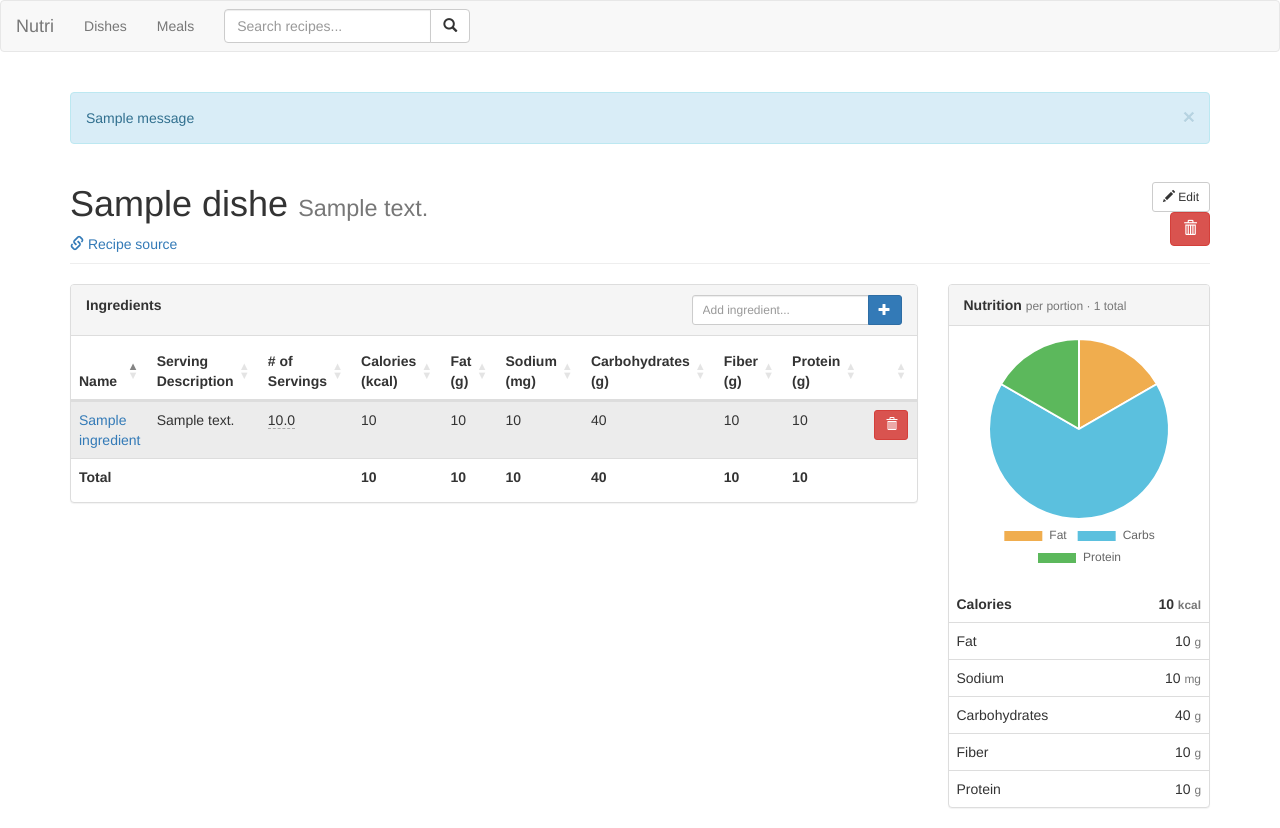
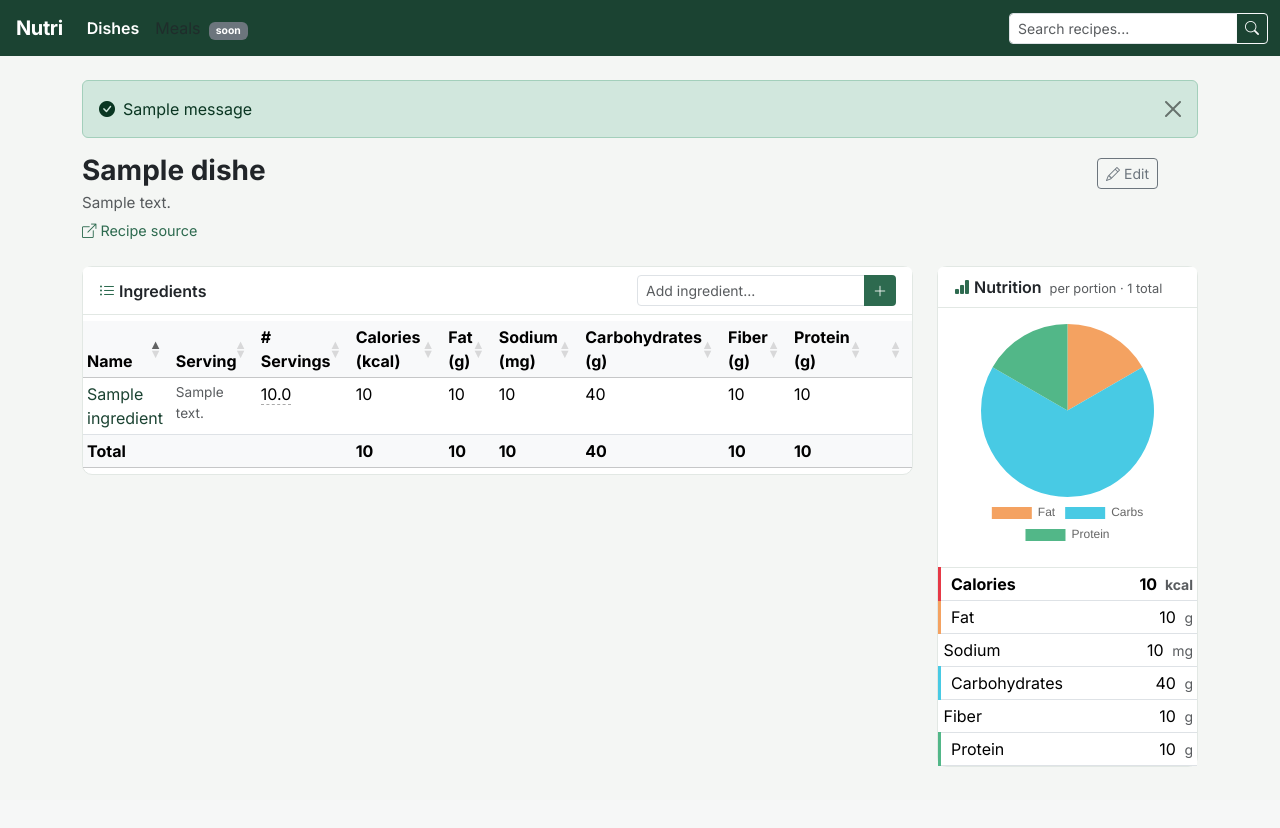
Before and after one commit to astonshane/nutri, a Flask app: page /dish/1 in a window 1280 px wide. After the commit the page ends 767 px from the top, so only its background shows below. Run offline with Flask 3, Linux system fonts and the light colour scheme; tables that the repository leaves empty hold one stand-in row (values such as "Sample post"); one stand-in notice (Sample message) is shown; some libraries are stand-ins or nearby versions.

Commit message:
Visual redesign: Bootstrap 5, custom palette, modern UI
- Upgrade Bootstrap 3 → 5.3.2; replace Glyphicons with Bootstrap Icons 1.11.3
- Add Inter font and custom green/macro color palette
- Dark green navbar with leaf wordmark and active link highlighting
- Home page feature cards with hover lift effect
- Dishes: card-wrapped table with colored macro badge pills (kcal/carbs/protein)
- Dish detail: BS5 card layout, color-coded nutrition panel rows per macro
- Pie chart colors updated to match macro palette
- Delete buttons hidden until row hover; form collapse updated for BS5
- Search/food/add-serving pages updated to BS5 throughout

Co-Authored-By: Claude Sonnet 4.6 <noreply@anthropic.com>

```diff
--- a/nutri/templates/base.html
+++ b/nutri/templates/base.html
@@ -4,13 +4,79 @@
   <title>{% block title %}{% endblock %} - Nutri</title>
   <meta charset="utf-8">
   <meta name="viewport" content="width=device-width, initial-scale=1">
-  <link rel="stylesheet" href="https://maxcdn.bootstrapcdn.com/bootstrap/3.4.1/css/bootstrap.min.css">
-  <link rel="stylesheet" href="https://cdn.datatables.net/1.13.8/css/dataTables.bootstrap.min.css">
-  <script src="https://ajax.googleapis.com/ajax/libs/jquery/3.7.1/jquery.min.js"></script>
-  <script src="https://maxcdn.bootstrapcdn.com/bootstrap/3.4.1/js/bootstrap.min.js"></script>
+  <link href="https://cdn.jsdelivr.net/npm/bootstrap@5.3.2/dist/css/bootstrap.min.css" rel="stylesheet">
+  <link href="https://cdn.jsdelivr.net/npm/bootstrap-icons@1.11.3/font/bootstrap-icons.min.css" rel="stylesheet">
+  <link href="https://cdn.datatables.net/1.13.8/css/dataTables.bootstrap5.min.css" rel="stylesheet">
+  <link href="https://fonts.googleapis.com/css2?family=Inter:wght@400;500;600;700&display=swap" rel="stylesheet">
+
+  <style>
+    :root {
+      --nutri-dark:    #1b4332;
+      --nutri-primary: #2d6a4f;
+      --nutri-light:   #52b788;
+      --macro-fat:     #f4a261;
+      --macro-carbs:   #48cae4;
+      --macro-protein: #52b788;
+      --macro-calories:#e63946;
+    }
+
+    body { font-family: 'Inter', sans-serif; background: #f4f6f4; }
+
+    /* Navbar */
+    .navbar { background-color: var(--nutri-dark) !important; }
+    .navbar-brand { font-weight: 700; letter-spacing: -.4px; font-size: 1.25rem; }
+
+    /* Cards */
+    .card { border: 1px solid #e2e8e4; border-radius: 10px; }
+    .card-header { background: #fff; border-bottom: 1px solid #e2e8e4; font-weight: 600; }
+
+    /* Home feature cards */
+    .feature-card { transition: transform .15s, box-shadow .15s; border-radius: 12px; }
+    .feature-card:hover { transform: translateY(-3px); box-shadow: 0 6px 20px rgba(0,0,0,.1); }
+    .feature-icon { width: 52px; height: 52px; border-radius: 14px; display: flex; align-items: center; justify-content: center; font-size: 1.5rem; }
+
+    /* Nutrition macro colors */
+    .macro-fat     { color: var(--macro-fat); }
+    .macro-carbs   { color: var(--macro-carbs); }
+    .macro-protein { color: var(--macro-protein); }
+
+    /* Nutrition table row indicators */
+    tr.nutrition-row-calories td:first-child { border-left: 3px solid var(--macro-calories); padding-left: 10px; }
+    tr.nutrition-row-fat      td:first-child { border-left: 3px solid var(--macro-fat);      padding-left: 10px; }
+    tr.nutrition-row-carbohydrate td:first-child { border-left: 3px solid var(--macro-carbs);   padding-left: 10px; }
+    tr.nutrition-row-protein  td:first-child { border-left: 3px solid var(--macro-protein);  padding-left: 10px; }
+
+    /* Macro badge pills in tables */
+    .macro-badge {
+      display: inline-block; padding: 2px 8px; border-radius: 20px;
+      font-size: .78rem; font-weight: 600;
+    }
+    .badge-calories { background: #fde8ea; color: #c1121f; }
+    .badge-carbs    { background: #e0f5fb; color: #0077a8; }
+    .badge-protein  { background: #e4f5ec; color: #1b7040; }
+
+    /* Click-to-edit quantity */
+    .qty-display { cursor: pointer; border-bottom: 1px dashed #aaa; }
+    .qty-input   { width: 80px; }
+
+    /* Delete button visible only on row hover */
+    .action-btn { opacity: 0; transition: opacity .15s; }
+    tr:hover .action-btn { opacity: 1; }
+
+    /* Page title area */
+    .page-title { margin-bottom: 1.5rem; }
+    .page-title h1 { font-weight: 700; font-size: 1.75rem; margin-bottom: .15rem; }
+    .page-title .text-muted { font-size: .95rem; }
+    .fw-500 { font-weight: 500 !important; }
+    .fw-600 { font-weight: 600 !important; }
+  </style>
+
+  <script src="https://code.jquery.com/jquery-3.7.1.min.js"></script>
+  <script src="https://cdn.jsdelivr.net/npm/bootstrap@5.3.2/dist/js/bootstrap.bundle.min.js"></script>
   <script src="https://cdn.datatables.net/1.13.8/js/jquery.dataTables.min.js"></script>
-  <script src="https://cdn.datatables.net/1.13.8/js/dataTables.bootstrap.min.js"></script>
+  <script src="https://cdn.datatables.net/1.13.8/js/dataTables.bootstrap5.min.js"></script>
   <script src="https://cdn.jsdelivr.net/npm/chart.js@4.4.2/dist/chart.umd.min.js"></script>
+
   <script>
     var macroChart = null;
 
@@ -27,21 +93,19 @@
       var q = new URLSearchParams(window.location.search).get('q') || '';
       $('table.sortable-paged').DataTable({ search: { search: q } });
 
-      // Macro pie chart
       var chartCanvas = document.getElementById('macro-chart');
       if (chartCanvas) {
         macroChart = new Chart(chartCanvas, {
           type: 'pie',
           data: {
             labels: ['Fat', 'Carbs', 'Protein'],
-            datasets: [{ data: getMacroData(), backgroundColor: ['#f0ad4e', '#5bc0de', '#5cb85c'] }]
+            datasets: [{ data: getMacroData(), backgroundColor: ['#f4a261', '#48cae4', '#52b788'], borderWidth: 0 }]
           },
           options: { plugins: { legend: { position: 'bottom' } } }
         });
       }
     });
 
-    // Click-to-edit ingredient quantity
     $(document).on('click', '.qty-display', function() {
       var $cell = $(this).closest('.qty-cell');
       $(this).hide();
@@ -65,14 +129,12 @@
           $display.text(qty).show();
           $input.hide();
 
-          // Update this row's nutrition cells
           var $row = $cell.closest('tr');
           $row.find('td[data-key]').each(function() {
             $(this).text(Math.round(parseFloat($(this).data('per-unit')) * qty));
           });
           $row.data('quantity', qty);
 
-          // Recalculate totals from all rows
           var $table = $row.closest('table');
           var totals = {};
           $table.find('tbody tr[data-quantity]').each(function() {
@@ -83,18 +145,15 @@
             });
           });
 
-          // Update totals row
           $table.find('tfoot td[data-key]').each(function() {
             $(this).find('strong').text(Math.round(totals[$(this).data('key')] || 0));
           });
 
-          // Update per-portion panel
           var portions = $table.data('portions');
           $('.per-portion-val').each(function() {
             $(this).text(Math.round((totals[$(this).data('key')] || 0) / portions));
           });
 
-          // Update pie chart
           if (macroChart) {
             macroChart.data.datasets[0].data = getMacroData();
             macroChart.update();
@@ -109,34 +168,41 @@
 </head>
 <body>
 
-<nav class="navbar navbar-default">
+<nav class="navbar navbar-expand-lg navbar-dark">
   <div class="container-fluid">
-    <div class="navbar-header">
-      <a class="navbar-brand" href="{{ url_for('index')}}">Nutri</a>
+    <a class="navbar-brand text-white" href="{{ url_for('index')}}">
+      <i class="bi bi-leaf-fill me-1" style="color: var(--nutri-light)"></i>Nutri
+    </a>
+    <button class="navbar-toggler" type="button" data-bs-toggle="collapse" data-bs-target="#navbarContent" aria-controls="navbarContent" aria-expanded="false" aria-label="Toggle navigation">
+      <span class="navbar-toggler-icon"></span>
+    </button>
+    <div class="collapse navbar-collapse" id="navbarContent">
+      <ul class="navbar-nav me-auto mb-2 mb-lg-0">
+        <li class="nav-item">
+          <a class="nav-link {% if request.endpoint in ('dishes', 'dish') %}active fw-semibold{% endif %}" href="{{ url_for('dishes')}}">Dishes</a>
+        </li>
+        <li class="nav-item">
+          <a class="nav-link disabled text-muted">Meals <span class="badge bg-secondary ms-1" style="font-size:.65rem">soon</span></a>
+        </li>
+      </ul>
+      <form class="d-flex" action="{{ url_for('dishes') }}" method="get">
+        <div class="input-group input-group-sm">
+          <input class="form-control" type="text" name="q" placeholder="Search recipes..." value="{{ request.args.get('q', '') }}">
+          <button type="submit" class="btn btn-outline-light">
+            <i class="bi bi-search"></i>
+          </button>
+        </div>
+      </form>
     </div>
-    <ul class="nav navbar-nav">
-      <li><a href="{{ url_for('dishes')}}">Dishes</a></li>
-      <li><a href="#">Meals</a></li>
-    </ul>
-    <form class="navbar-form navbar-left" action="{{ url_for('dishes') }}" method="get">
-      <div class="input-group">
-        <input class="form-control" type="text" name="q" placeholder="Search recipes..." value="{{ request.args.get('q', '') }}">
-        <span class="input-group-btn">
-          <button type="submit" class="btn btn-default">
-            <span class="glyphicon glyphicon-search"></span>
-          </button>
-        </span>
-      </div>
-    </form>
   </div>
 </nav>
 
-<div class="container">
-  <h2>{% block header %}{% endblock %}</h2>
+<div class="container py-4">
+  {% block header %}{% endblock %}
   {% for message in get_flashed_messages() %}
-    <div class="alert alert-info alert-dismissible" role="alert">
-      <button type="button" class="close" data-dismiss="alert">&times;</button>
-      {{ message }}
+    <div class="alert alert-success alert-dismissible fade show" role="alert">
+      <i class="bi bi-check-circle-fill me-2"></i>{{ message }}
+      <button type="button" class="btn-close" data-bs-dismiss="alert"></button>
     </div>
   {% endfor %}
   {% block content %}{% endblock %}
--- a/nutri/templates/dish.html
+++ b/nutri/templates/dish.html
@@ -7,71 +7,61 @@
 {% block content %}
 {% set per_portion = dish.nutrition_per_portion() %}
 
-<div class="page-header" style="margin-top: 10px">
-    <div class="row">
-        <div class="col-sm-8">
-            <h1>
-                {{dish.title}}
-                <small>{{dish.description}}</small>
-            </h1>
+<div class="page-title d-flex align-items-start justify-content-between flex-wrap gap-2 mb-4">
+  <div>
+    <h1 class="mb-1">{{dish.title}}</h1>
+    {% if dish.description %}
+      <p class="text-muted mb-1">{{dish.description}}</p>
+    {% endif %}
     {% if dish.url %}
-            <a href="{{ dish.url }}" target="_blank" rel="noopener">
-                <span class="glyphicon glyphicon-link"></span> Recipe source
+      <a href="{{ dish.url }}" target="_blank" rel="noopener" class="text-decoration-none" style="font-size:.9rem; color:var(--nutri-primary)">
+        <i class="bi bi-box-arrow-up-right me-1"></i>Recipe source
       </a>
     {% endif %}
   </div>
-        <div class="col-sm-4 text-right" style="padding-top: 18px">
+  <div class="d-flex gap-2 align-items-start" style="padding-top:4px">
     {% include 'forms/dish-update.html' %}
     {% include 'forms/dish-delete.html' %}
   </div>
 </div>
-</div>
 
-<div class="row">
+<div class="row g-4">
 
   <div class="col-md-9">
-        <div class="panel panel-default">
-            <div class="panel-heading">
-                <div class="row">
-                    <div class="col-xs-6">
-                        <strong>Ingredients</strong>
-                    </div>
-                    <div class="col-xs-6 text-right">
-                        <form action="{{ url_for('search_ingredients', id=dish.id)}}" method="post" class="form-inline">
+    <div class="card">
+      <div class="card-header d-flex align-items-center justify-content-between">
+        <span><i class="bi bi-list-ul me-1" style="color:var(--nutri-primary)"></i>Ingredients</span>
+        <form action="{{ url_for('search_ingredients', id=dish.id)}}" method="post" class="d-flex">
           <div class="input-group input-group-sm">
             <input class="form-control" type="text" name="search_expression" placeholder="Add ingredient..." required>
-                                <span class="input-group-btn">
-                                    <button type="submit" class="btn btn-primary btn-sm">
-                                        <span class="glyphicon glyphicon-plus"></span>
+            <button type="submit" class="btn btn-sm" style="background:var(--nutri-primary); color:#fff">
+              <i class="bi bi-plus-lg"></i>
             </button>
-                                </span>
           </div>
         </form>
       </div>
-                </div>
-            </div>
-            <div class="panel-body" style="padding: 0">
+      <div class="card-body p-0">
         {% include 'tables/table-of-ingredients.html' %}
       </div>
     </div>
   </div>
 
   <div class="col-md-3">
-        <div class="panel panel-default">
-            <div class="panel-heading">
-                <strong>Nutrition</strong>
-                <span class="text-muted" style="font-weight: normal; font-size: 12px">per portion &middot; {{dish.portions}} total</span>
+    <div class="card">
+      <div class="card-header d-flex align-items-baseline gap-2">
+        <span><i class="bi bi-bar-chart-fill me-1" style="color:var(--nutri-primary)"></i>Nutrition</span>
+        <span class="text-muted fw-normal" style="font-size:.8rem">per portion &middot; {{dish.portions}} total</span>
       </div>
-            <div style="padding: 12px">
+      <div class="p-3">
         <canvas id="macro-chart"></canvas>
       </div>
-            <table class="table" style="margin-bottom: 0">
+      <table class="table table-sm mb-0" style="border-top: 1px solid #e2e8e4">
         {% for key in dish.static_nutrition_keys() %}
-                <tr {% if key == 'calories' %}style="font-weight: bold"{% endif %}>
+        <tr class="nutrition-row-{{ key }} {% if key == 'calories' %}fw-bold{% endif %}">
           <td>{{dish.static_nutrition_label(key, withUnit=False)}}</td>
-                    <td class="text-right">
+          <td class="text-end">
             <span class="per-portion-val" data-key="{{ key }}">{{per_portion[key] | round | int}}</span>
-                        <small class="text-muted">{{dish.static_nutrition_info()[key]['unit']}}</small>
+            <small class="text-muted ms-1">{{dish.static_nutrition_info()[key]['unit']}}</small>
           </td>
         </tr>
         {% endfor %}
--- a/nutri/templates/forms/dish-delete.html
+++ b/nutri/templates/forms/dish-delete.html
@@ -1,5 +1,5 @@
-<form action="{{ url_for('delete_dish', id=dish.id)}}" method="post">
-    <button type="submit" class="btn btn-danger">
-        <span class="glyphicon glyphicon-trash"></span>
-    </button>
+<form action="{{ url_for('delete_dish', id=dish.id)}}" method="post" class="d-inline">
+  <button type="submit" class="btn btn-outline-danger btn-sm action-btn" title="Delete dish">
+    <i class="bi bi-trash3"></i>
+  </button>
 </form>
--- a/nutri/templates/forms/dish-update.html
+++ b/nutri/templates/forms/dish-update.html
@@ -1,28 +1,31 @@
-<button class="btn btn-default btn-sm" type="button" data-toggle="collapse" data-target="#dish-update-form">
-    <span class="glyphicon glyphicon-pencil"></span> Edit
+<button class="btn btn-outline-secondary btn-sm" type="button" data-bs-toggle="collapse" data-bs-target="#dish-update-form" aria-expanded="false">
+  <i class="bi bi-pencil me-1"></i>Edit
 </button>
 
-<div class="collapse" id="dish-update-form">
-    <form action="{{ url_for('update_dish', id=dish.id)}}" method="post" style="margin-top: 10px">
-        <div class="form-group">
-            <label for="title">Title</label>
-            <input type="text" class="form-control" id="title" name="title" value="{{ dish.title }}" required>
+<div class="collapse mt-3" id="dish-update-form">
+  <div class="card">
+    <div class="card-body">
+      <form action="{{ url_for('update_dish', id=dish.id)}}" method="post">
+        <div class="mb-2">
+          <label for="title" class="form-label form-label-sm fw-500">Title</label>
+          <input type="text" class="form-control form-control-sm" id="title" name="title" value="{{ dish.title }}" required>
         </div>
-        <div class="form-group">
-            <label for="description">Description</label>
-            <input type="text" class="form-control" id="description" name="description" value="{{ dish.description or '' }}" placeholder="Enter description">
+        <div class="mb-2">
+          <label for="description" class="form-label form-label-sm fw-500">Description</label>
+          <input type="text" class="form-control form-control-sm" id="description" name="description" value="{{ dish.description or '' }}" placeholder="Enter description">
         </div>
-        <div class="form-group">
-            <label for="url">Recipe URL</label>
-            <input type="url" class="form-control" id="url" name="url" value="{{ dish.url or '' }}" placeholder="https://...">
+        <div class="mb-2">
+          <label for="url" class="form-label form-label-sm fw-500">Recipe URL</label>
+          <input type="url" class="form-control form-control-sm" id="url" name="url" value="{{ dish.url or '' }}" placeholder="https://...">
         </div>
-        <div class="form-group">
-            <label for="portions"># of Portions</label>
-            <input type="number" class="form-control" id="portions" name="portions" min="1" value="{{ dish.portions }}" required>
+        <div class="mb-3">
+          <label for="portions" class="form-label form-label-sm fw-500"># of Portions</label>
+          <input type="number" class="form-control form-control-sm" id="portions" name="portions" min="1" value="{{ dish.portions }}" required>
         </div>
-        <button type="submit" class="btn btn-info">
-            Update
-            <span class="glyphicon glyphicon-pencil"></span>
+        <button type="submit" class="btn btn-sm" style="background:var(--nutri-primary); color:#fff">
+          <i class="bi bi-check-lg me-1"></i>Save
         </button>
-    </form>
+      </form>
+    </div>
+  </div>
 </div>
--- a/nutri/templates/forms/ingredient-delete.html
+++ b/nutri/templates/forms/ingredient-delete.html
@@ -1,5 +1,5 @@
-<form action="{{ url_for('delete_ingredient', id=ingredient.id)}}" method="post">
-    <button type="submit" class="btn btn-danger btn-sm">
-        <span class="glyphicon glyphicon-trash"></span>
-    </button>
+<form action="{{ url_for('delete_ingredient', id=ingredient.id)}}" method="post" class="d-inline">
+  <button type="submit" class="btn btn-outline-danger btn-sm action-btn" title="Remove ingredient">
+    <i class="bi bi-trash3"></i>
+  </button>
 </form>
--- a/nutri/templates/tables/table-of-ingredients.html
+++ b/nutri/templates/tables/table-of-ingredients.html
@@ -1,10 +1,10 @@
 {% set totals = dish.nutrition() %}
-<table class="table table-striped table-hover sortable" style="margin-bottom: 0" data-portions="{{ dish.portions }}">
-    <thead>
+<table class="table table-hover table-sm mb-0 sortable" data-portions="{{ dish.portions }}">
+  <thead class="table-light">
     <tr>
       <th>Name</th>
-        <th>Serving Description</th>
-        <th># of Servings</th>
+      <th>Serving</th>
+      <th># Servings</th>
       {% for key in dish.static_nutrition_keys() %}
         <th>{{dish.static_nutrition_label(key)}}</th>
       {% endfor %}
@@ -16,24 +16,26 @@
     {% set ing_nutrition = ingredient.nutrition() %}
     <tr data-quantity="{{ ingredient.quantity }}">
       <td>
-                <a href="{{ingredient.food_url}}">
+        <a href="{{ingredient.food_url}}" class="text-decoration-none" style="color:var(--nutri-dark)">
           {{ingredient.food_name}}
         </a>
       </td>
-            <td>{{ingredient.serving_description}}</td>
+      <td class="text-muted" style="font-size:.85rem">{{ingredient.serving_description}}</td>
       <td class="qty-cell" data-ingredient-id="{{ ingredient.id }}">
-                <span class="qty-display" style="cursor:pointer; border-bottom:1px dashed #aaa">{{ ingredient.quantity }}</span>
-                <input class="qty-input form-control input-sm" type="number" min="0.01" step="any" value="{{ ingredient.quantity }}" style="display:none; width:80px">
+        <span class="qty-display">{{ ingredient.quantity }}</span>
+        <input class="qty-input form-control form-control-sm d-none" type="number" min="0.01" step="any" value="{{ ingredient.quantity }}">
       </td>
       {% for key in dish.static_nutrition_keys() %}
-                <td data-key="{{ key }}" data-per-unit="{{ (ing_nutrition[key] / ingredient.quantity) if ingredient.quantity else 0 }}">{{ing_nutrition[key] | round | int }}</td>
+        <td data-key="{{ key }}" data-per-unit="{{ (ing_nutrition[key] / ingredient.quantity) if ingredient.quantity else 0 }}">
+          {{ing_nutrition[key] | round | int }}
+        </td>
       {% endfor %}
       <td>{% include 'forms/ingredient-delete.html' %}</td>
     </tr>
     {% endfor %}
   </tbody>
   <tfoot>
-        <tr>
+    <tr class="table-light">
       <td><strong>Total</strong></td>
       <td></td>
       <td></td>
```
Also changed, not shown: nutri/templates/dishes.html (+36 -27 lines), nutri/templates/food.html (+15 -10 lines), nutri/templates/forms/add-serving.html (+5 -7 lines), nutri/templates/index.html (+27 -17 lines), nutri/templates/search.html (+22 -13 lines), nutri/templates/tables/table-of-dishes.html (+17 -13 lines), nutri/templates/tables/table-of-foods.html (+18 -8 lines). Lines whose indentation alone changed are shown as unchanged.
